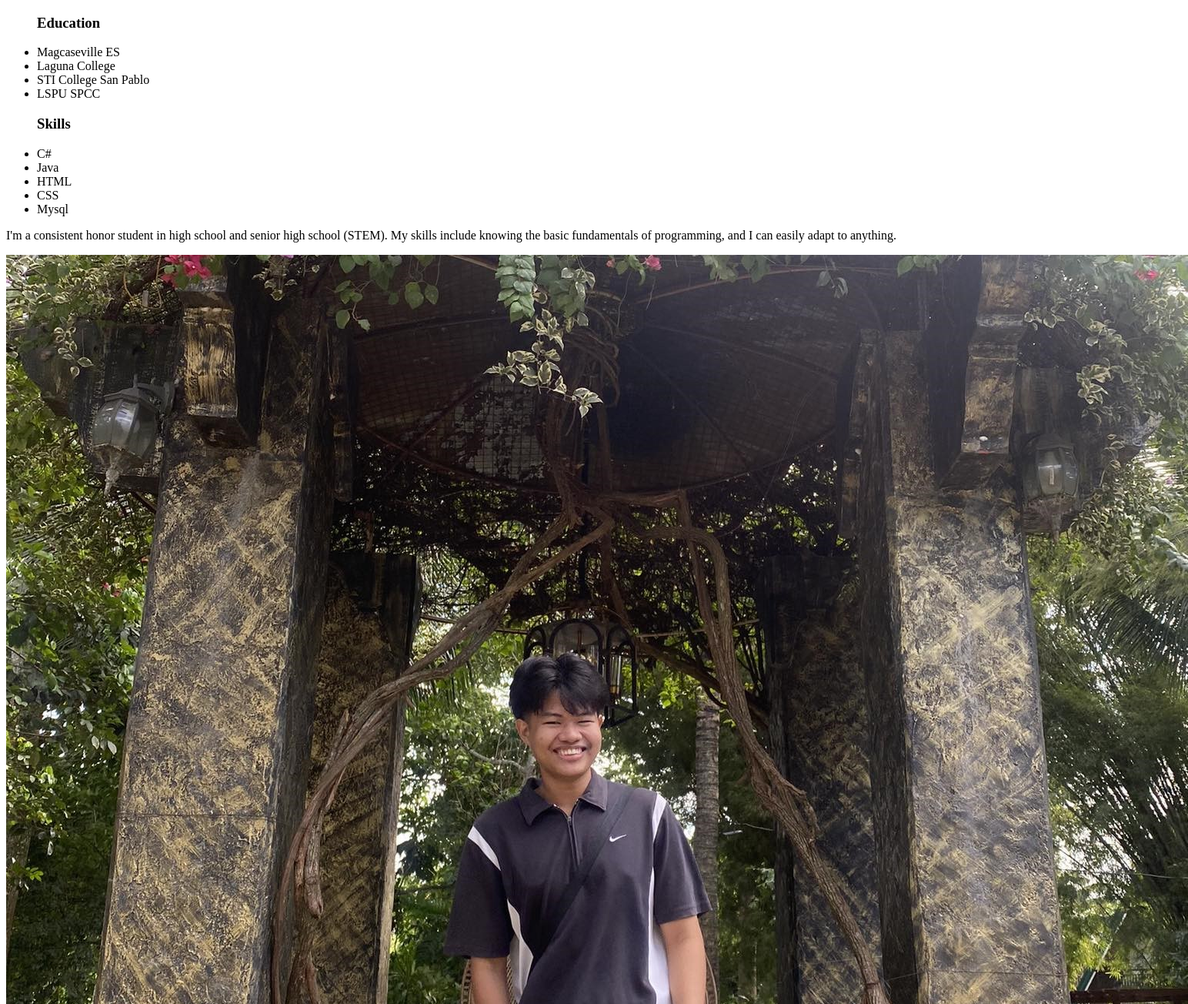
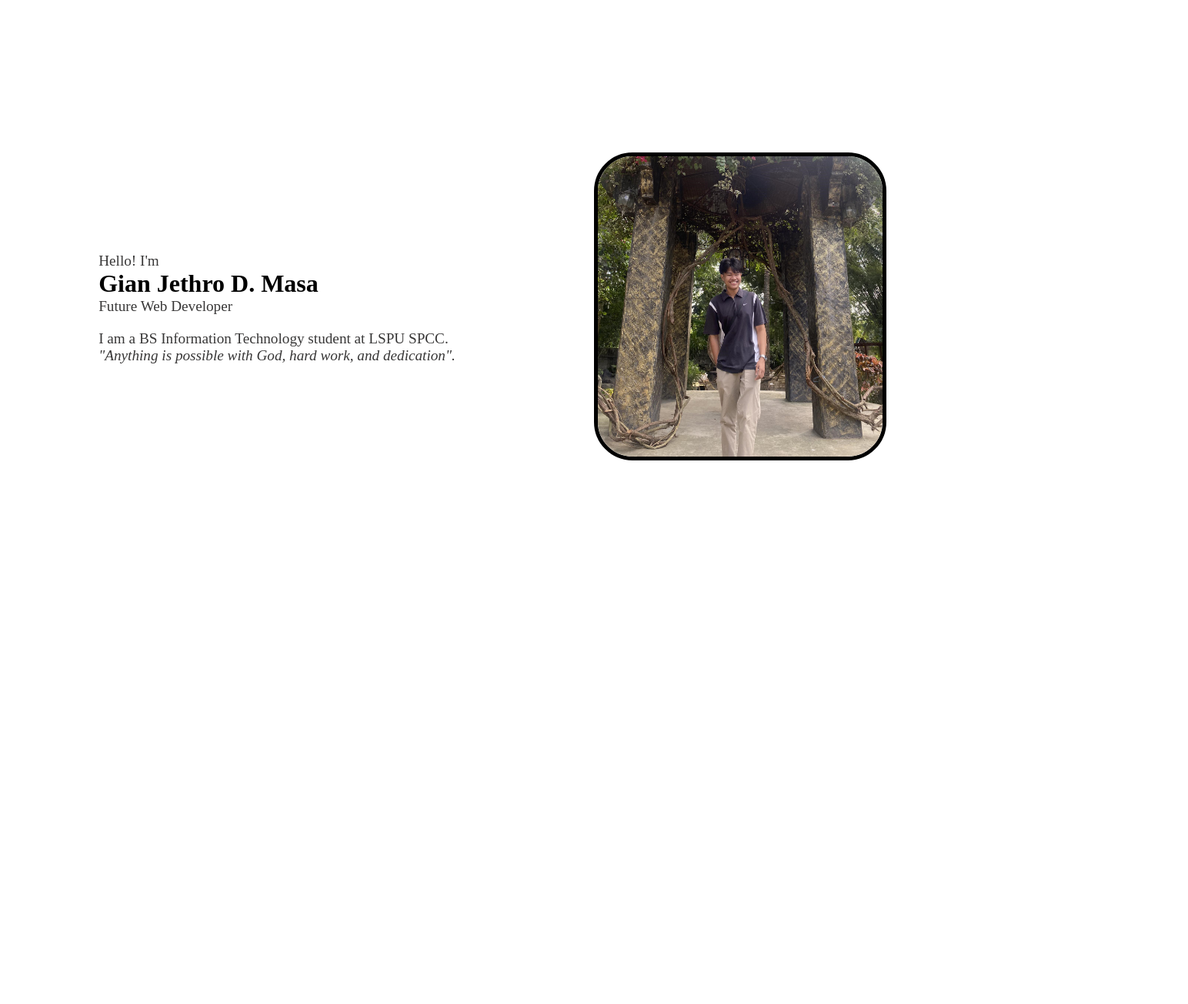
Before and after one commit to Giaan29/Gian29.github.io, a plain HTML site: page index.html in a window 1280 px wide. Shown: the top 1304 px of the page at 77% size, 1544 px wide, since content can reach past the window. After the commit the page ends 800 px from the top, so only its background shows below. Drawn offline with Linux system fonts and the light colour scheme.

Commit message:
Update index.html

```diff
--- a/index.html
+++ b/index.html
@@ -4,77 +4,196 @@
     <meta charset="UTF-8">
     <meta name="viewport" content="width=device-width, initial-scale=1.0">
     <title>Portfolio</title>
-  <!-- Link to the external stylesheet -->
-  <link rel="stylesheet" href="style.css">
-  <!-- Link to Font Awesome for icons -->
+    <style>
+        * {
+            margin: 0;
+            padding: 0;
+            box-sizing: border-box;
+        }
+
+        .container {
+            scroll-snap-type: y mandatory;
+            overflow-y: scroll;
+            height: 100vh;
+        }
+
+        section {
+            height: 100vh;
+            display: flex;
+            justify-content: center;
+            align-items: center;
+            scroll-snap-align: start;
+        }
+
+        .intro {
+            display: flex;
+            align-items: center;
+        }
+
+        .intro-text {
+            margin-right: 30px; /* Adjusted margin for text */
+        }
+
+        .intro h1 {
+            font-size: xx-large;
+        }
+
+        .intro p {
+            font-size: larger;
+            color: rgb(56, 55, 55);
+        }
+
+        .bio {
+            margin-top: 20px;
+            margin-right: 150px;
+        }
+
+        .photo img {
+            width: 380px;
+            height: 400px;
+            border-radius: 50px;
+            border: 5px solid black;
+        }
+
+        .second {
+            display: flex;
+            justify-content: space-evenly;
+            max-width: 800px; /* Set a max-width for the entire section */
+            margin: auto; /* Center the content */
+        }
+
+        .Education,
+        .Skills,
+        .Contact,
+        .Socials {
+            text-align: left; /* Align text to the left for better readability */
+            font-size: x-large;
+            margin-bottom: 5px;
+        }
+
+        .Education ul,
+        .Skills ul,
+        .Contact ul,
+        .Socials ul {
+            list-style: none;
+            padding: 0;
+        }
+
+        .Education li,
+        .Skills li,
+        .Contact li,
+        .Socials li {
+            margin-bottom: 5px; /* Adjust the margin to provide more space between items */
+            font-size: larger;
+            color: rgb(56, 55, 55);
+        }
+
+        .line {
+            width: 2px;
+            height: 200px;
+            background-color: black;
+            margin: 0 15px; /* Adjusted margin for better spacing */
+        }
+
+        .line2{
+            width: 2px;
+            height: 150px;
+            background-color: black;
+            margin: 0 15px; /* Adjusted margin for better spacing */
+        }
+
+        .fa-html5{
+            color: orangered;
+        }
+
+        .fa-css3-alt{
+            color: blue;
+        }
+
+        .fa-java {
+            color: red;
+        }
+
+        .fa-facebook {
+            color: blue;
+        }
+
+        .fa-instagram {
+            color: pink;
+        }
+
+        .fa-envelope {
+            color: green;
+        }
+
+        .fa-github {
+            color: black;
+        }
+    </style>
     <link rel="stylesheet" href="https://cdnjs.cloudflare.com/ajax/libs/font-awesome/6.5.1/css/all.min.css" integrity="sha512-DTOQO9RWCH3ppGqcWaEA1BIZOC6xxalwEsw9c2QQeAIftl+Vegovlnee1c9QX4TctnWMn13TZye+giMm8e2LwA==" crossorigin="anonymous" referrerpolicy="no-referrer" />
 </head>
 <body>
+    <div class="container">
+        <section class="first">
+            <div class="intro">
+                <div class="intro-text">
+                    <p>Hello! I'm</p>
+                    <h1>Gian Jethro D. Masa</h1>
+                    <p>Future Web Developer</p>
 
-<!-- Left Card Section -->
-<div id="left-card">
-  <div id="left-content">
-    <!-- Education Section -->
-    <div id="Education">
-      <ul>
-        <h3>Education</h3>
-        <li>Magcaseville ES</li>
-        <li>Laguna College</li>
-        <li>STI College San Pablo</li>
-        <li>LSPU SPCC</li>
-      </ul>
-    </div>
-    <!-- Divider Line -->
-    <div id="line"></div>
-    <!-- Skills Section -->
-    <div id="Skills">
-      <ul>
-        <h3>Skills</h3>
-        <li>C#</li>
-        <li>Java</li>
-        <li>HTML</li>
-        <li>CSS</li>
-        <li>Mysql</li>
-      </ul>
-    </div>
-  </div>
-  <!-- Additional Information Section -->
-  <p>I'm a consistent honor student in high school and senior high school (STEM). My skills include knowing the basic fundamentals of programming, and I can easily adapt to anything.</p>
-</div>
-
-<!-- Main Card Section -->
-<div class="card">
-  <div class="card-image">
-    <!-- Profile Image -->
-    <img src="gian.jpg" alt="Image">
-  </div>
-  <div class="card-header">
-    <!-- Name and Title -->
-    <h3>Gian Jethro D. Masa</h3>
-    <h4>Future Web Developer</h4>
-  </div>
-  <div class="card-content">
-    <!-- Brief Introduction -->
+                    <div class="bio">
                         <p>I am a BS Information Technology student at LSPU SPCC.</p>
                         <p><i>"Anything is possible with God, hard work, and dedication".</i></p>
                     </div>
                 </div>
+                <div class="photo">
+                    <img src="gian.jpg" alt="Image">
+                </div>
+            </div>
+        </section>
 
-<!-- Right Card Section -->
-<div id="right-card">
-  <div id="Socials">
+        <section class="second">
+            <div class="Education">
+                <h2>Education</h2>
                 <ul>
-      <h3>Socials</h3>
-      <!-- Social Media Links -->
+                    <li>Magcase ES</li>
+                    <li>Laguna College</li>
+                    <li>STI College</li>
+                    <li>LSPU SPCC</li>
+                </ul>
+            </div>
+            <div class="line"></div> <!-- Add the line here -->
+            <div class="Skills">
+                <h2>Skills</h2>
+                <ul>
+                    <li>C-sharp</li>
+                    <li><i class="fab fa-java"></i>Java</li>
+                    <li><i class="fab fa-html5"></i>HTML</li>
+                    <li><i class="fab fa-css3-alt"></i>CSS</li>
+                </ul>
+            </div>
+        </section>
+
+        <section class="third">
+            <div class="Contact">
+                <h2>Contact</h2>
+                <ul>
+                    <li><i class="fa-light fa-phone"></i>09082148485</li>
+                    <li><i class="fa-light fa-house">444,rosas st. Brgy II-B SPC</i></li>
+                </ul>
+            </div>
+            <div class="line2"></div> <!-- Add the line here -->
+            <div class="Socials">
+                <h2>Socials</h2>
+                <ul>
+
                     <li><i class="fab fa-facebook"></i> Gian Jethro Masa</li>
                     <li><i class="fab fa-instagram"></i> gianmasaa</li>
                     <li><i class="far fa-envelope"></i> gianjethromasa@gmail.com</li>
                     <li><i class="fab fa-github"></i> Giaan29</li>
                 </ul>
-    <!-- explain -->
-    <p>This is the only contact information that I want to share. I hope you understand. Thank you!</p>
             </div>
+        </section>
     </div>
-
 </body>
 </html>
```
Lines whose indentation alone changed are shown as unchanged.
